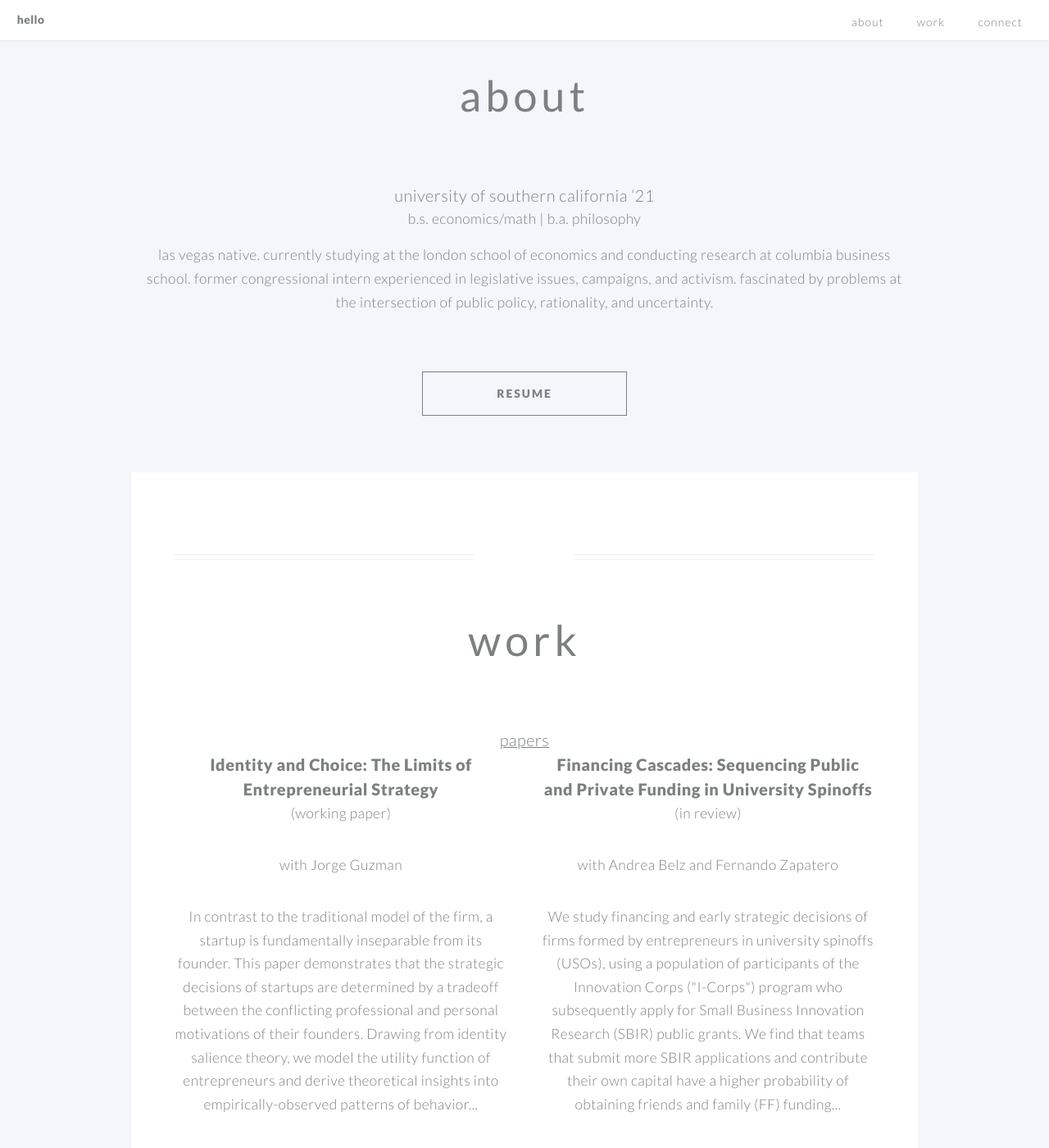
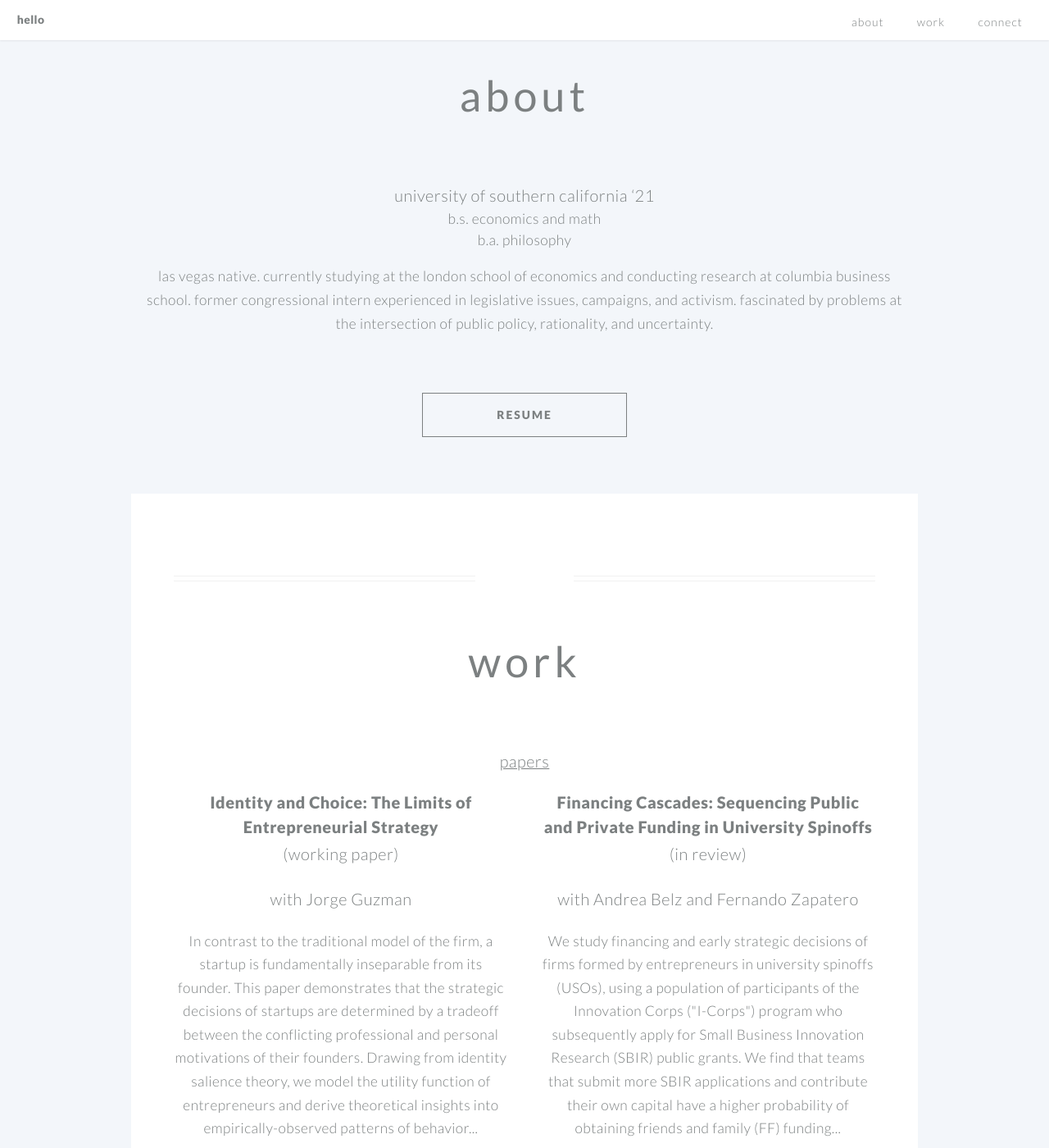
Before and after one commit to saragong/saragong.github.io, a Jekyll site: the page built from index.html, in a window 1280 px wide and 1400 px high, scrolled down 645 px. Shown: the whole window at 82% size. Built offline with Jekyll 4.4.1, drawn with Linux system fonts in a browser that asks for light colours.

Commit message:
liquid layout

```diff
--- a/_config.yml
+++ b/_config.yml
@@ -9,7 +9,6 @@
 facebook_username: notsaragong
 github_username:  saragong
 author: sara gong
-email: saragong@usc.edu
 linkedin: saragong
 
 markdown: kramdown
--- /dev/null
+++ b/_includes/bblocks.html
@@ -0,0 +1,2 @@
+<h1><a href="https://github.com/saragong/bblocks">bblocks</a></h1>
+<p>bblocks is an R package designed to prepare data for blocked, or stratified, randomization. Given a minimum block size and a set of covariates, bblocks efficiently partitions the covariate space into subgroups with reduced heterogeneity.</p>
--- /dev/null
+++ b/_includes/financing.html
@@ -0,0 +1,4 @@
+<h1><a href="https://papers.ssrn.com/sol3/papers.cfm?abstract_id=3325414">Financing Cascades: Sequencing Public and Private Funding in University Spinoffs</a></h1>
+<h2>(in review)<h2>
+<h2>with Andrea Belz and Fernando Zapatero</h2>
+<p>We study financing and early strategic decisions of firms formed by entrepreneurs in university spinoffs (USOs), using a population of participants of the Innovation Corps ("I-Corps") program who subsequently apply for Small Business Innovation Research (SBIR) public grants. We find that teams that submit more SBIR applications and contribute their own capital have a higher probability of obtaining friends and family (FF) funding...</p>
--- /dev/null
+++ b/_includes/identity.html
@@ -0,0 +1,4 @@
+<h1>Identity and Choice: The Limits of Entrepreneurial Strategy</h1>
+<h2>(working paper)</h2>
+<h2>with Jorge Guzman</h2>
+<p>In contrast to the traditional model of the firm, a startup is fundamentally inseparable from its founder. This paper demonstrates that the strategic decisions of startups are determined by a tradeoff between the conflicting professional and personal motivations of their founders. Drawing from identity salience theory, we model the utility function of entrepreneurs and derive theoretical insights into empirically-observed patterns of behavior...</p>
--- a/_layouts/landing-page.html
+++ b/_layouts/landing-page.html
@@ -46,12 +46,16 @@
 
     <!-- HEADER -->
     <header id="header">
-      <h1 id="logo" style="text-transform:lowercase"><a href="/">hello</a></h1>
+      <h1 id="logo" style="text-transform:lowercase">
+        <a href="/" onMouseOver="this.style.color='{{ hover_color }}'"
+        onMouseOut="this.style.color='{{ text_color }}'">hello</a></h1>
       <nav id="nav">
         <ul>
           <li style="text-transform:lowercase"><a href="/#about">about</a></li>
-          <li style="text-transform:lowercase"><a href="/#work">work</a></li>
-                      <li style="text-transform:lowercase"><a href="/#connect">connect</a></li>
+          {% if page.portfolio %}
+          <li style="text-transform:lowercase"><a href="/#{{ page.portfolio }}">{{ page.portfolio }}</a></li>
+          {% endif %}
+          <li style="text-transform:lowercase"><a href="/#connect">connect</a></li>
         </ul>
       </nav>
     </header>
@@ -74,7 +78,7 @@
 
     <div class="page-content">
 
-        <article id="main">
+        <article id="main" style="color: {{ text_color }}">
             <!-- section: about -->
               <header class="special container" id="about">
                 <h2 ><strong>about</strong></h2>
@@ -86,6 +90,9 @@
                   {% endif %}
                   {% if page.about_subsubtitle %}
                   <h5>{{ page.about_subsubtitle}}</h5>
+                  {% endif %}
+                  {% if page.about_subsubsubtitle %}
+                  <h5>{{ page.about_subsubsubtitle}}</h5>
                   {% endif %}
                   <p style="padding: 0 1em; margin-top:1em; text-align:center"> {{ page.about }}</p>
 
@@ -102,12 +109,31 @@
               </section>
 
             <!-- section: work-->
-            <section class="wrapper style3 container special" id="work">
+            {% if page.portfolio %}
+            <section class="wrapper style3 container special" id="{{ page.portfolio }}">
 					      <header class="special">
-                  <h2><strong>work</strong></h2>
+                  <h2><strong>{{ page.portfolio }}</strong></h2>
                 </header>
-                {{ content }}
+                {% for categories in site.data[page.portfolio][page.portfolio] %}
+                <div class="row">
+
+                          <div class="12u item">
+                              <h3 style="margin-bottom:1em"><u>{{ categories.category}}</u></h3>
+                          </div>
+
+                          {% for items in categories.items %}
+                          <div class="6u item">
+                            <section>
+                                {% include {{ items.item }} %}
+                            </section>
+                          </div>
+                          {% endfor %}
+                </div>
+
+                {% endfor %}
+
             </section>
+            {% endif %}
       </article>
 
         <!-- section: connect -->
--- a/css/style.css
+++ b/css/style.css
@@ -105,10 +105,6 @@
 		padding: 1em 0 1em 2em;
 	}
 
-	a:hover, a:focus {
-		color:#78b3dd;
-	  }
-
 /* Section/Article */
 
 	section.special, article.special {
@@ -195,51 +191,8 @@
 }
 
 .item p {
-	font-size: 15pt;
-	font-weight: 300;
-	letter-spacing: 0.025em;
-	line-height: 1.75em;
-	margin-bottom: 1em;
 	text-align:center;
 }
-
-
-
-/* Image */
-
-	.image {
-		border: 0;
-		position: relative;
-	}
-
-		.image:before {
-			background: url("images/overlay.png");
-			content: '';
-			height: 100%;
-			left: 0;
-			position: absolute;
-			top: 0;
-			width: 100%;
-		}
-
-		.image.fit {
-			display: block;
-		}
-
-			.image.fit img {
-				display: block;
-				width: 100%;
-			}
-
-		.image.featured {
-			display: block;
-			margin: 0 0 2em 0;
-		}
-
-			.image.featured img {
-				display: block;
-				width: 100%;
-			}
 
 /* Icon */
 
@@ -422,35 +375,6 @@
 
 			ul.buttons.vertical li:first-child {
 				padding: 0;
-			}
-
-/* Table */
-
-	table {
-		width: 100%;
-	}
-
-		table.default {
-			width: 100%;
-		}
-
-			table.default tbody tr {
-				border-bottom: solid 1px rgba(124, 128, 129, 0.2);
-			}
-
-			table.default td {
-				padding: 0.5em 1em 0.5em 1em;
-			}
-
-			table.default th {
-				font-weight: 400;
-				padding: 0.5em 1em 0.5em 1em;
-				text-align: left;
-			}
-
-			table.default thead {
-				background: #7c8081;
-				color: #fff;
 			}
 
 /* Button */
--- a/index.html
+++ b/index.html
@@ -8,8 +8,8 @@
 banner_subtitle: part-time economist, full-time dreamer
 
 about_subtitle: university of southern california ‘21
-about_subsubtitle: b.s. economics/math | b.a. philosophy
-
+about_subsubtitle: b.s. economics and math
+about_subsubsubtitle: b.a. philosophy
 about: >
   las vegas native. currently studying at the london school of economics and conducting research at columbia business school.
   former congressional intern experienced in legislative issues, campaigns, and activism. fascinated by problems at the intersection
@@ -17,62 +17,12 @@
 about_button: "/assets/pdf/resume.pdf"
 about_button_label: resume
 
+portfolio: work
 
 background_image: "/images/background.jpeg"
-hover-color: #83d3c9
+hover_color: #78b3dd
+text_color: #fff
 
 
 
 ---
-
-
-
-							<!--papers-->
-								<div class="row">
-									<div class="12u">
-										<h3><u>papers</u></h3>
-									</div>
-									<div class="6u">
-
-											<section>
-												<header>
-													<h3 style="margin-bottom:0em; font-weight:bold">Identity and Choice: The Limits of Entrepreneurial Strategy</h3>
-													<p>(working paper)</p>
-													<p>with Jorge Guzman</p>
-												</header>
-												<p style="text-align:center">In contrast to the traditional model of the firm, a startup is fundamentally inseparable from its founder. This paper demonstrates that the strategic decisions of startups are determined by a tradeoff between the conflicting professional and personal motivations of their founders. Drawing from identity salience theory, we model the utility function of entrepreneurs and derive theoretical insights into empirically-observed patterns of behavior...</p>
-											</section>
-
-									</div>
-									<div class="6u">
-
-											<section>
-												<header>
-													<h3 style="margin-bottom:0em; font-weight:bold"><a href="https://papers.ssrn.com/sol3/papers.cfm?abstract_id=3325414">Financing Cascades: Sequencing Public and Private Funding in University Spinoffs</a></h3>
-													<p>(in review)</p>
-													<p>with Andrea Belz and Fernando Zapatero</p>
-												</header>
-												<p style="text-align:center">We study financing and early strategic decisions of firms formed by entrepreneurs in university spinoffs (USOs), using a population of participants of the Innovation Corps ("I-Corps") program who subsequently apply for Small Business Innovation Research (SBIR) public grants. We find that teams that submit more SBIR applications and contribute their own capital have a higher probability of obtaining friends and family (FF) funding...</p>
-											</section>
-
-									</div>
-
-								</div>
-							<!--projects-->
-
-							<div class="row">
-									<div class="12u" style="margin-bottom:1em">
-										<h3><u>projects</u></h3>
-									</div>
-									<div class="6u">
-
-											<section>
-												<header>
-													<h3 style="font-weight:bold"><a href="https://github.com/saragong/bblocks">bblocks</a></h3>
-												</header>
-												<p style="text-align:center">bblocks is an R package designed to prepare data for blocked, or stratified, randomization. Given a minimum block size and a set of covariates, bblocks efficiently partitions the covariate space into subgroups with reduced heterogeneity.</p>
-											</section>
-
-									</div>
-
-								</div>
```
Also changed, not shown: _data/work.yml (added, +8 -0 lines), portfolio/papers.md (deleted, +0 -9 lines), portfolio/projects.md (deleted).
